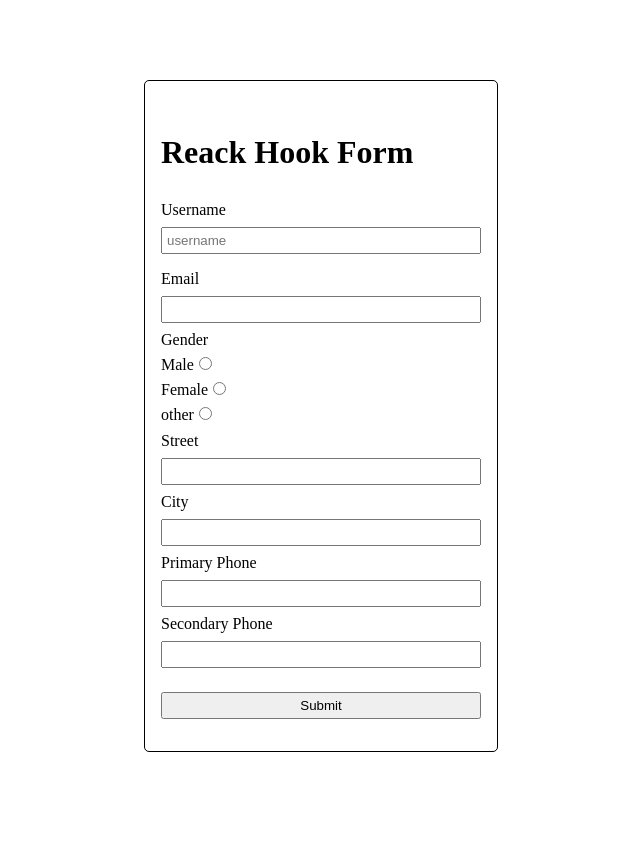
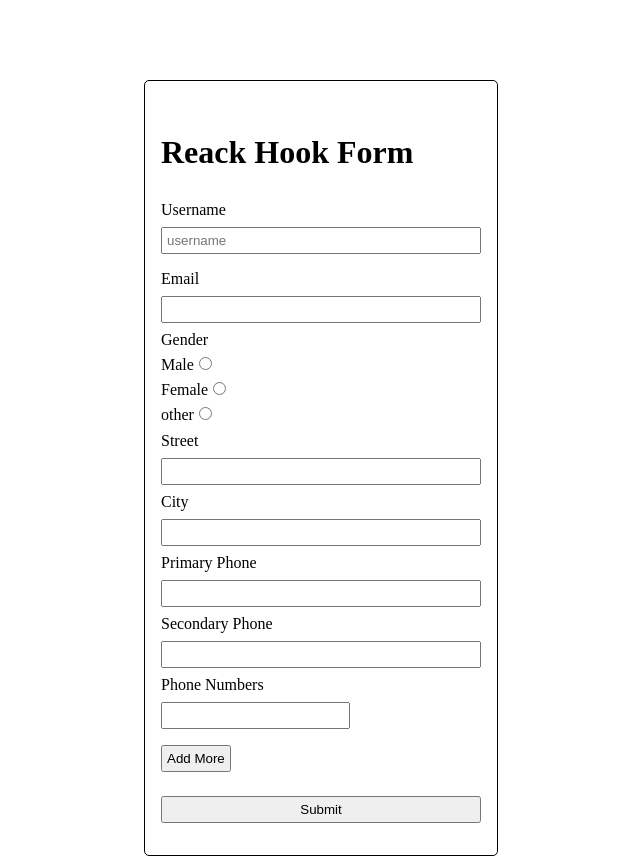
Before and after one commit to Digambar1411/react-hook-form, a React (Vite) app: page / in a window 1280 px wide. Shown: the whole page, without its empty margins (319-959 px from the left). Before the commit the page ends 800 px from the top, so only its background shows below. Built offline with nearby package versions, Linux system fonts and the light colour scheme.

Commit message:
dynamic fields

```diff
--- a/src/components/ReactHookForm.tsx
+++ b/src/components/ReactHookForm.tsx
@@ -1,5 +1,5 @@
 import { DevTool } from '@hookform/devtools';
-import {useForm} from 'react-hook-form';
+import {useFieldArray, useForm} from 'react-hook-form';
 
 type SampleFormType = {
   username:string;
@@ -10,6 +10,7 @@ type SampleFormType = {
     city:string;
   }
   phoneNumbers:string[];
+  phNumbers:{number:''}[];
 }
 
 const ReactHookForm = () => {
@@ -27,8 +28,14 @@ const ReactHookForm = () => {
         street:'',
         city:''
       },
-      phoneNumbers:['','']
+      phoneNumbers:['',''],
+      phNumbers:[{number:''}]
     }});
+
+  const {fields, append, remove} = useFieldArray({
+    name:'phNumbers',
+    control,
+  })
 
   const submitForm = (data: SampleFormType) => {
     console.log(data);
@@ -99,6 +106,28 @@ const ReactHookForm = () => {
             <label htmlFor="secondary-phone" >Secondary Phone</label>
             <input type="number" id='phone2' {...register('phoneNumbers.1')}/>
           </div>
+
+          <div className='section'>
+            <label htmlFor="phone-numbers">Phone Numbers</label>
+            <div>{
+              fields.map((field, index)=>{
+                return(
+                  <div key={field.id}>
+                    <input
+                      type="text"
+                      {...register(`phNumbers.${index}.number` as const,{
+                        required:'value cannot be empty'}
+                      )}
+                    />
+                    {errors.phNumbers?.[index]?.number && <p className='error'>{errors.phNumbers[index].number?.message}</p> }
+                    {index > 0 && <button type='button' onClick={()=>remove(index)}> Remove </button>}
+                  </div>
+                )
+              })}
+
+              <button type='button' onClick={()=>append({number:''})}>Add More</button>
+            </div>
+          </div>
         </div>
 
         <button type="submit">Submit</button>
```
